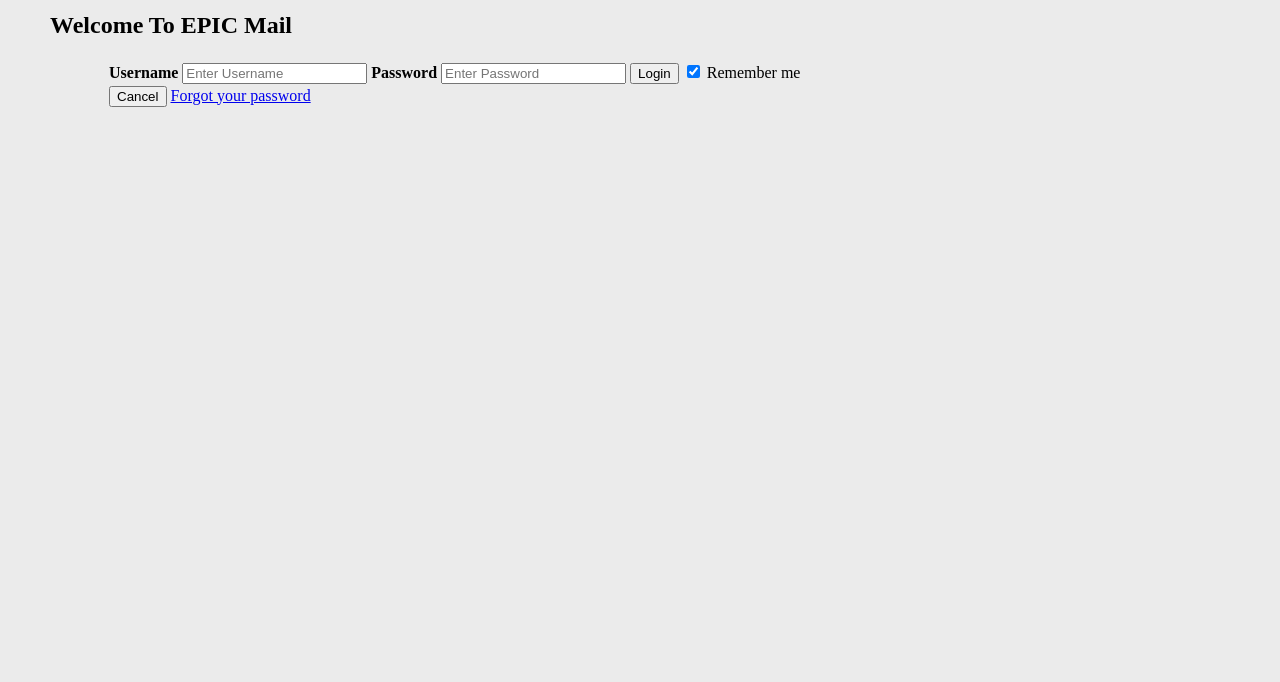
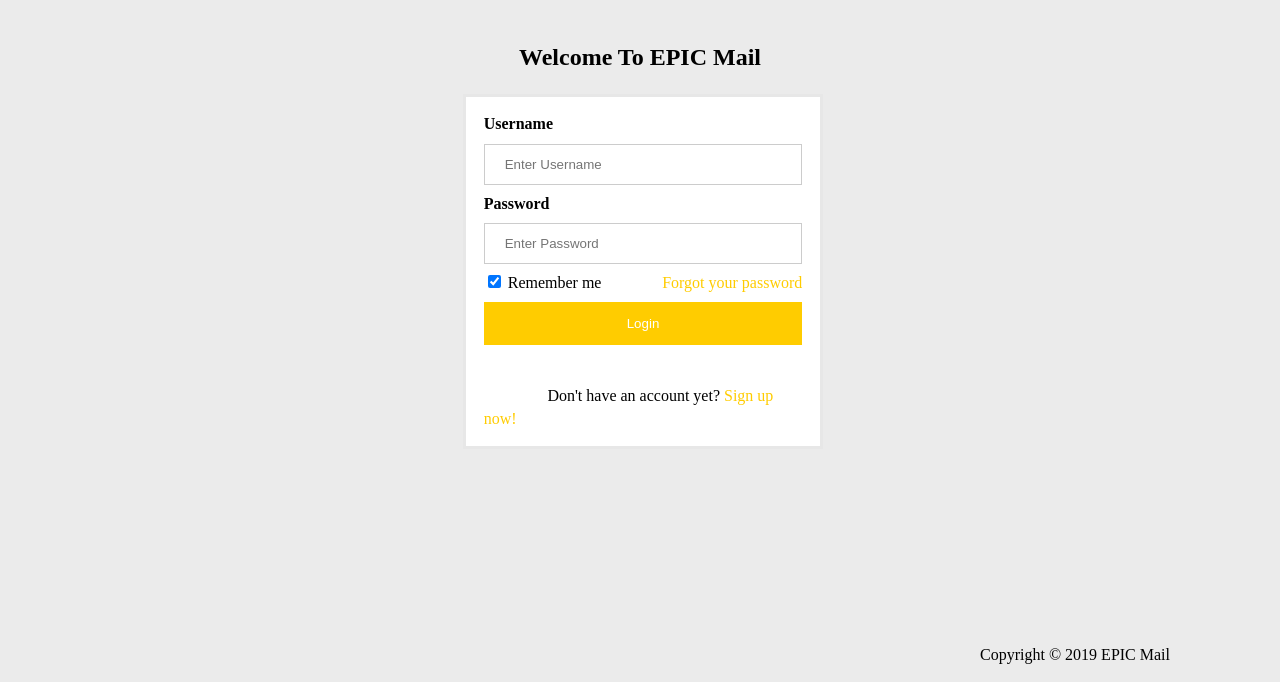
Before and after one commit to gentle-code/EPIC-Mail, a plain HTML site: page UI/pages/signin.html in a window 1280 px wide. Shown: the part 118-800 px from the top of the page. Drawn offline with Linux system fonts and the light colour scheme.

Commit message:
[Feature #164169976] Fix Footer.

```diff
--- a/UI/css/index.css
+++ b/UI/css/index.css
@@ -58,6 +58,8 @@ footer{
     width: 100%;
     position: fixed;
 
+    bottom:0px;
+
 }
 footer p{
     padding-right:  10rem;
--- a/UI/pages/signin.html
+++ b/UI/pages/signin.html
@@ -4,8 +4,9 @@
         <meta charset="utf-8">
 	    <meta name="viewport" content="width=device-width, initial-scale=1.0" >
 	    <meta name="author" content="Emmanuel TUYISHIMIRE">
-        <title>EPIC Mail</title>
+        <title>EPIC Mail | Sign In</title>
         <link rel="stylesheet" type="text/css" href="../css/index.css">
+        <link rel="stylesheet" type="text/css" href="../css/signin.css">
     </head>
     <body>
         <header>
@@ -26,17 +27,22 @@
                 <label name="psw"><b>Password</b></label>
                 <input type="password" placeholder="Enter Password" name="psw" required>
 
-                <button type="submit">Login</button>
                 <label>
                   <input type="checkbox" checked="checked" name="remember"> Remember me
                 </label>
+
+                <span class="psw"><a href="#">Forgot your password</a></span>
+
+                <button type="submit">Login</button>
               </div>
 
               <div class="container">
-                <button type="button" class="cancelbtn">Cancel</button>
-                <span class="psw"><a href="#">Forgot your password</a></span>
+                <span class="up">Don't have an account yet? <a href="#">Sign up now!</a></span>
               </div>
             </form>
        </div>
+       <footer>
+            <p>Copyright &copy; 2019 EPIC Mail</p>
+       </footer>
     </body>
 </html>
```
